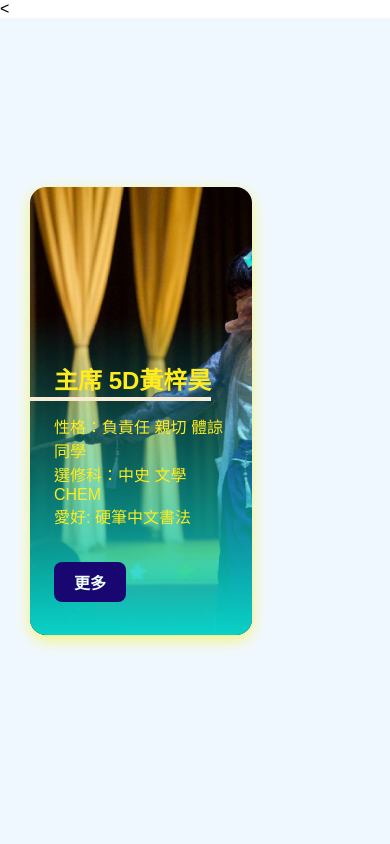
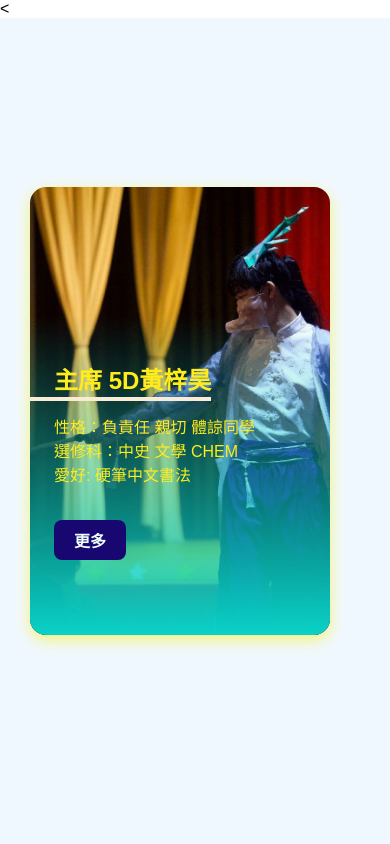
Before and after one commit to Aqua-Bobby/aqua-su1.github.io, a plain HTML site: page member_intro.html in a window 390 px wide. Shown: the top 844 px of the page. Drawn offline with nearby package versions, Linux system fonts and the light colour scheme; a web font is replaced by a local one.

Commit message:
Update style.member_intro.css

```diff
--- a/style.member_intro.css
+++ b/style.member_intro.css
@@ -37,6 +37,12 @@ body {
     background-image: url(./images/website\ photo/kishi.jpg);
     background-repeat: no-repeat;
     margin: 20vh 5ch;
+}
+
+@media (max-width: 640px) {
+    .card {
+        max-width: 80vw;
+    }
 }
 
 .card:hover,
```
